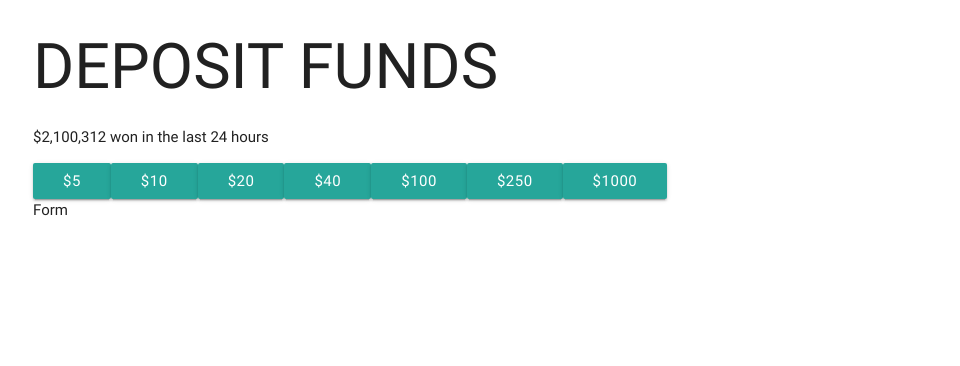
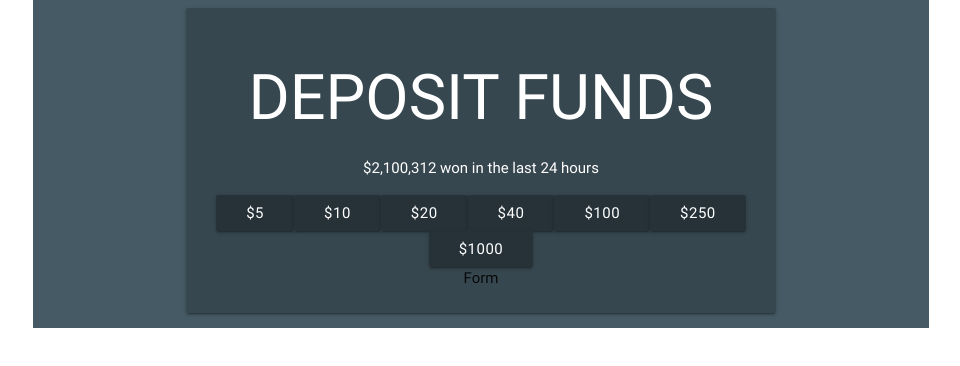
Before and after one commit to mpeiros/kickback-react-frontend, a React (Create React App) app: page / in a window 1280 px wide. Shown: the top 366 px of the page, without its empty margins (159-1119 px from the left). Built offline with nearby package versions, Linux system fonts and the light colour scheme.

Commit message:
Add styling to panel

```diff
--- a/src/components/App.js
+++ b/src/components/App.js
@@ -5,11 +5,17 @@ import CreditCardForm from './CreditCardForm';
 class App extends Component {
   render() {
     return (
-      <div className="container">
-        <h1>DEPOSIT FUNDS</h1>
-        <p>$2,100,312 won in the last 24 hours</p>
-        <ButtonList />
-        <CreditCardForm />
+      <div className="container blue-grey darken-2">
+        <div className="row">
+          <div className="col m8 offset-m2">
+            <div className="card-panel center-align blue-grey darken-3">
+              <h1 className="white-text">DEPOSIT FUNDS</h1>
+              <p className="white-text">$2,100,312 won in the last 24 hours</p>
+              <ButtonList />
+              <CreditCardForm />
+            </div>
+          </div>
+        </div>
       </div>
     );
   }
--- a/src/components/ButtonList.js
+++ b/src/components/ButtonList.js
@@ -7,7 +7,11 @@ class ButtonList extends Component {
 
   renderButtons() {
     return this.state.funds.map(amount => {
-      return <button className="btn waves-effect waves-light">{amount}</button>
+      return (
+        <button className="btn waves-effect waves-light blue-grey darken-4">
+          {amount}
+        </button>
+      );
     });
   }
 
```
